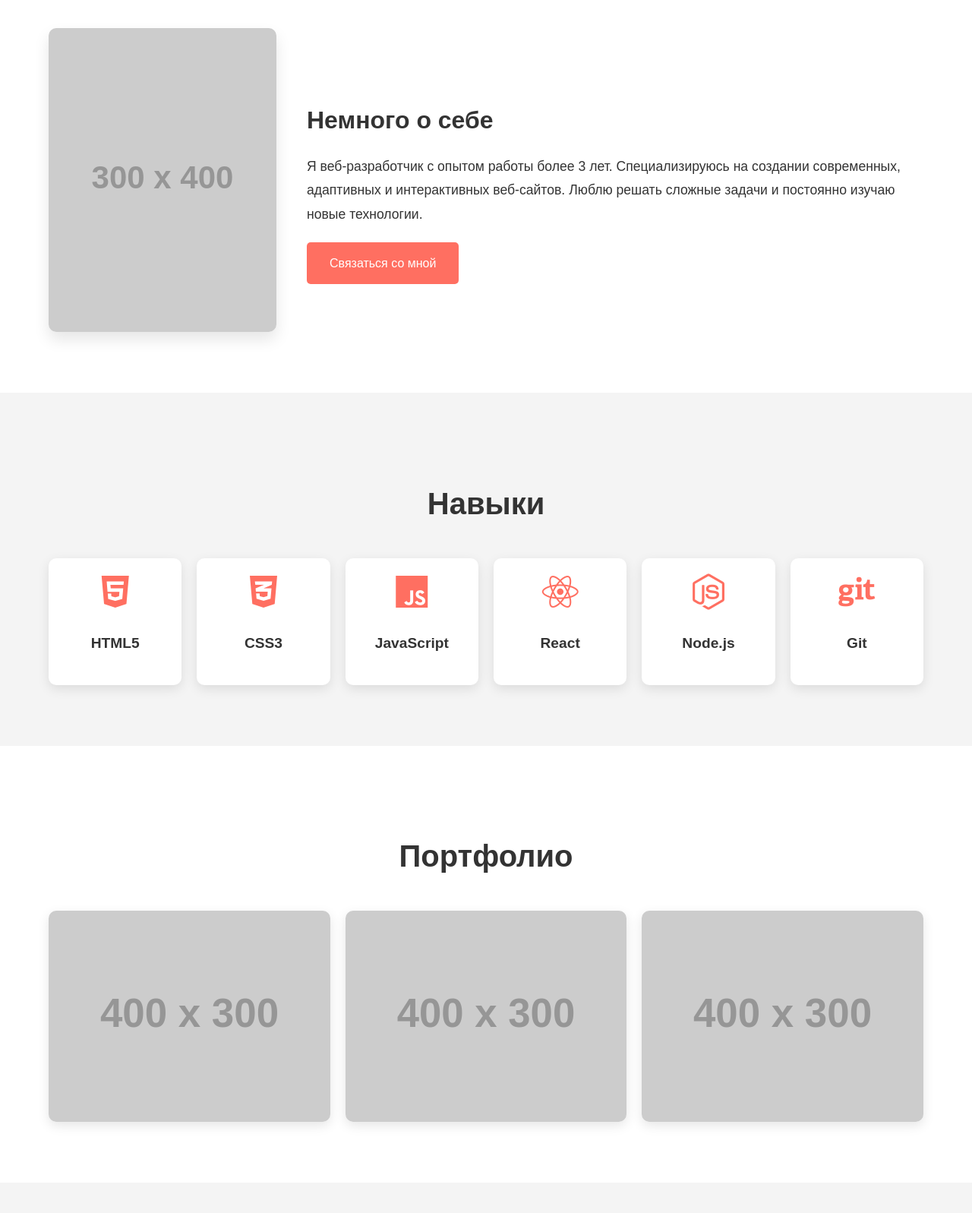
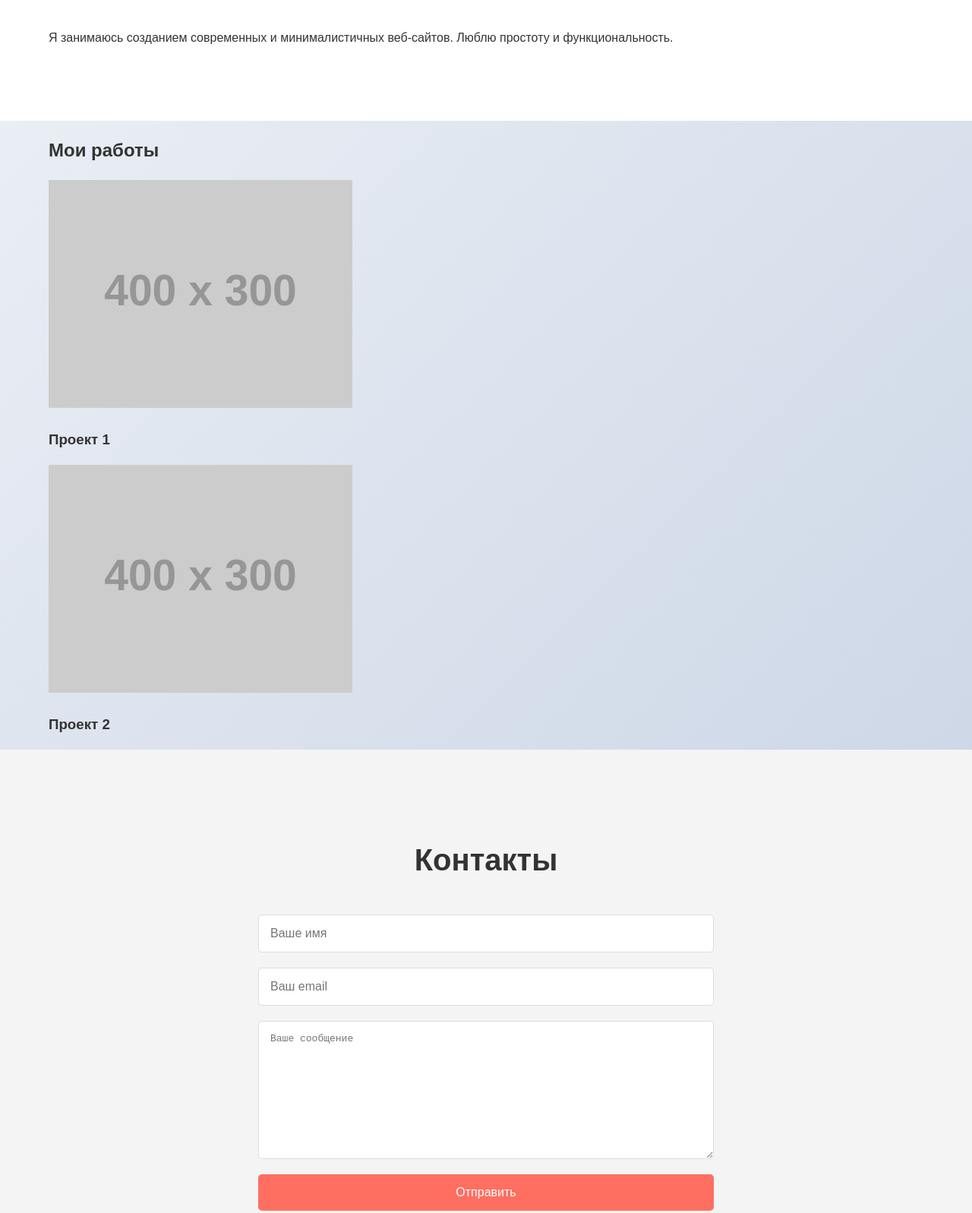
Before and after one commit to egordawuw3/portfolio-for-web-dev, a plain HTML site: page index.html in a window 1280 px wide. Shown: the part 685-2282 px from the top of the page at 76% size. Drawn offline with Linux system fonts and the light colour scheme; placeholder pictures from the web are drawn by us.

Commit message:
Update index.html

```diff
--- a/index.html
+++ b/index.html
@@ -3,9 +3,8 @@
 <head>
     <meta charset="UTF-8">
     <meta name="viewport" content="width=device-width, initial-scale=1.0">
-    <title>Красивый сайт-портфолио</title>
+    <title>Минимализм</title>
     <link rel="stylesheet" href="styles.css">
-    <link rel="stylesheet" href="https://cdnjs.cloudflare.com/ajax/libs/font-awesome/6.0.0-beta3/css/all.min.css">
 </head>
 <body>
     <header>
@@ -14,8 +13,7 @@
                 <a href="#" class="logo">Портфолио</a>
                 <ul class="nav-links">
                     <li><a href="#about">Обо мне</a></li>
-                    <li><a href="#skills">Навыки</a></li>
-                    <li><a href="#portfolio">Портфолио</a></li>
+                    <li><a href="#work">Работы</a></li>
                     <li><a href="#contact">Контакты</a></li>
                 </ul>
             </div>
@@ -23,8 +21,8 @@
         <div class="hero">
             <div class="container">
                 <h1>Привет, я [Имя]</h1>
-                <p>Создаю современные и красивые веб-сайты.</p>
-                <a href="#portfolio" class="btn">Посмотреть работы</a>
+                <p>Веб-разработчик и дизайнер.</p>
+                <a href="#work" class="btn">Посмотреть работы</a>
             </div>
         </div>
     </header>
@@ -32,73 +30,21 @@
     <section id="about" class="about">
         <div class="container">
             <h2>Обо мне</h2>
-            <div class="about-content">
-                <img src="https://via.placeholder.com/300x400" alt="Фото">
-                <div class="about-text">
-                    <h3>Немного о себе</h3>
-                    <p>Я веб-разработчик с опытом работы более 3 лет. Специализируюсь на создании современных, адаптивных и интерактивных веб-сайтов. Люблю решать сложные задачи и постоянно изучаю новые технологии.</p>
-                    <a href="#contact" class="btn">Связаться со мной</a>
-                </div>
-            </div>
+            <p>Я занимаюсь созданием современных и минималистичных веб-сайтов. Люблю простоту и функциональность.</p>
         </div>
     </section>
 
-    <section id="skills" class="skills">
+    <section id="work" class="work">
         <div class="container">
-            <h2>Навыки</h2>
-            <div class="skills-grid">
-                <div class="skill-item">
-                    <i class="fab fa-html5"></i>
-                    <h3>HTML5</h3>
+            <h2>Мои работы</h2>
+            <div class="work-grid">
+                <div class="work-item">
+                    <img src="https://via.placeholder.com/400x300" alt="Работа 1">
+                    <h3>Проект 1</h3>
                 </div>
-                <div class="skill-item">
-                    <i class="fab fa-css3-alt"></i>
-                    <h3>CSS3</h3>
-                </div>
-                <div class="skill-item">
-                    <i class="fab fa-js"></i>
-                    <h3>JavaScript</h3>
-                </div>
-                <div class="skill-item">
-                    <i class="fab fa-react"></i>
-                    <h3>React</h3>
-                </div>
-                <div class="skill-item">
-                    <i class="fab fa-node-js"></i>
-                    <h3>Node.js</h3>
-                </div>
-                <div class="skill-item">
-                    <i class="fab fa-git"></i>
-                    <h3>Git</h3>
-                </div>
-            </div>
-        </div>
-    </section>
-
-    <section id="portfolio" class="portfolio">
-        <div class="container">
-            <h2>Портфолио</h2>
-            <div class="portfolio-grid">
-                <div class="portfolio-item">
-                    <img src="https://via.placeholder.com/400x300" alt="Проект 1">
-                    <div class="overlay">
-                        <h3>Проект 1</h3>
-                        <p>Описание проекта 1.</p>
-                    </div>
-                </div>
-                <div class="portfolio-item">
-                    <img src="https://via.placeholder.com/400x300" alt="Проект 2">
-                    <div class="overlay">
-                        <h3>Проект 2</h3>
-                        <p>Описание проекта 2.</p>
-                    </div>
-                </div>
-                <div class="portfolio-item">
-                    <img src="https://via.placeholder.com/400x300" alt="Проект 3">
-                    <div class="overlay">
-                        <h3>Проект 3</h3>
-                        <p>Описание проекта 3.</p>
-                    </div>
+                <div class="work-item">
+                    <img src="https://via.placeholder.com/400x300" alt="Работа 2">
+                    <h3>Проект 2</h3>
                 </div>
             </div>
         </div>
@@ -119,11 +65,6 @@
     <footer>
         <div class="container">
             <p>&copy; 2023 Портфолио. Все права защищены.</p>
-            <div class="social-links">
-                <a href="#"><i class="fab fa-github"></i></a>
-                <a href="#"><i class="fab fa-linkedin"></i></a>
-                <a href="#"><i class="fab fa-twitter"></i></a>
-            </div>
         </div>
     </footer>
 </body>
```
